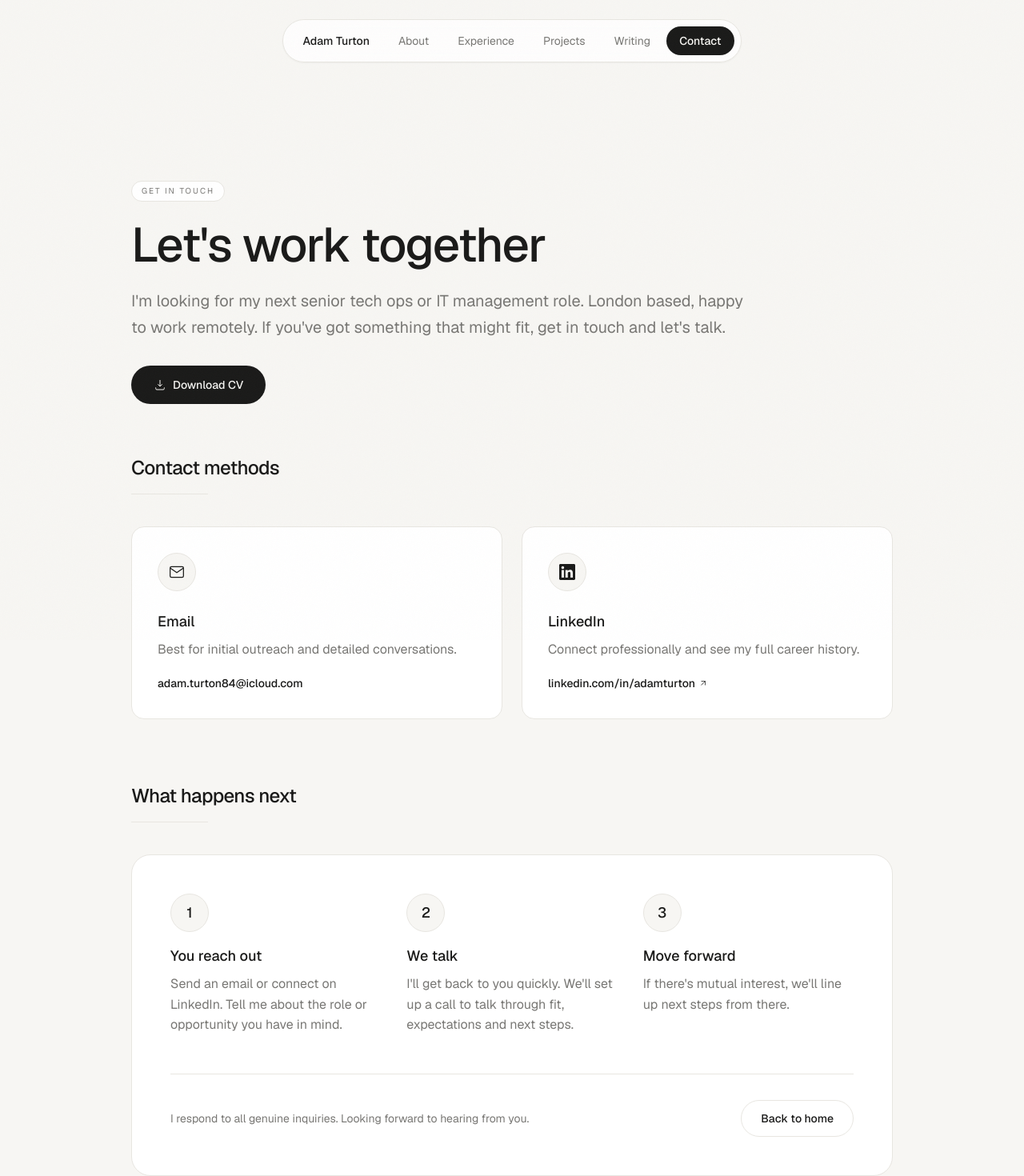
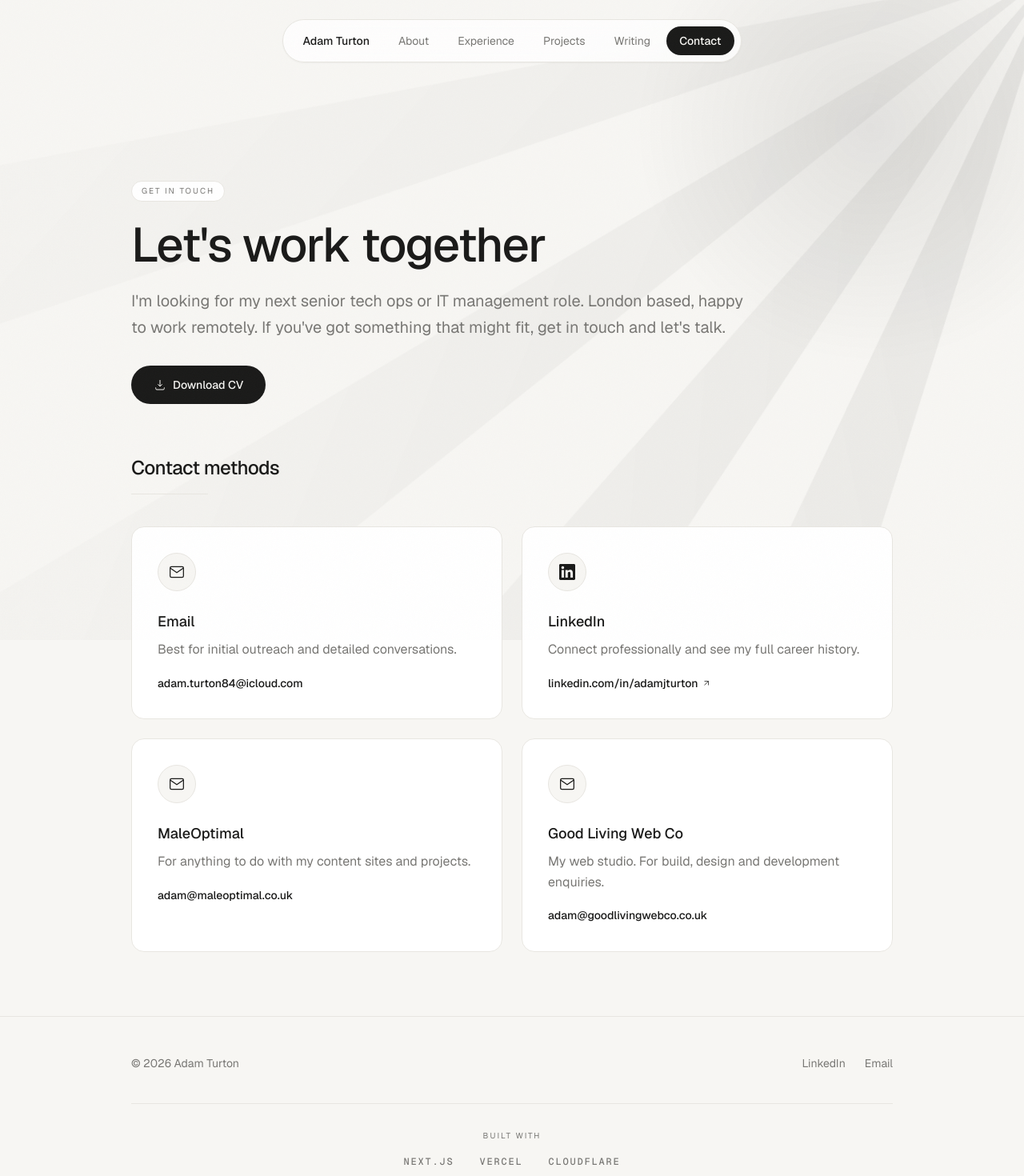
Before and after one commit to errorpleasetryagain/adamturton-portfolio, a Next.js app: page /contact in a window 1280 px wide. Shown: the top 1470 px of the page at 80% size. Built offline with nearby package versions, Linux system fonts and the light colour scheme.

Commit message:
Redesign: side-rays, continuous scroll-reveal, contact emails, footer built-with, favicon, real projects

```diff
--- a/src/app/about/page.tsx
+++ b/src/app/about/page.tsx
@@ -33,27 +33,37 @@ export default function AboutPage() {
             <div className="grain-overlay pointer-events-none absolute inset-0" />
           </div>
 
-          <div>
-            <ScrollReveal>
-              I&apos;m Adam. I&apos;ve spent the last ten years in technology operations, starting at Apple and working through Selfridges to Starling Bank, where I now lead the tech ops team. I keep critical systems running and fix things when they break, but the part I care about most is the people. Developing a team and watching someone get good at something they couldn&apos;t do before is the bit that actually keeps me interested.
-            </ScrollReveal>
+          <ScrollReveal>
+            {[
+              "I'm Adam. I've spent the last ten years in technology operations, starting at Apple and working through Selfridges to Starling Bank, where I now lead the tech ops team. I keep critical systems running and fix things when they break, but the part I care about most is the people. Developing a team and watching someone get good at something they couldn't do before is the bit that actually keeps me interested.",
+              "My Apple background is genuine and hands-on. I'm an Apple Certified Mac Technician, so I've done the component level repair, the diagnostics, the macOS and iOS and MDM side of things, not just managed people who do it. That depth carries through everything since.",
+              "Outside of work I build things. A few content sites in Next.js and MDX, and a lot of time spent with AI and agentic workflows. I use Claude and local models daily and build real automations with them, so when I say I'm up to date on AI I mean I'm using it, not reading about it.",
+              "Away from a screen, music is the big one. I make it and I DJ. I cook most of my own meals, I'm in the gym four days a week, and I keep a pretty healthy lifestyle in general. I'll happily disappear on a long walk, and I collect trainers, which is a habit I have made peace with.",
+              "I have ADHD, so I work best with clarity, autonomy and a bit of variety. Based in London, looking for my next senior tech ops or IT management role.",
+            ]}
+          </ScrollReveal>
 
-            <ScrollReveal>
-              My Apple background is genuine and hands-on. I&apos;m an Apple Certified Mac Technician, so I&apos;ve done the component level repair, the diagnostics, the macOS and iOS and MDM side of things, not just managed people who do it. That depth carries through everything since.
-            </ScrollReveal>
-
-            <ScrollReveal>
-              Outside of work I build things. A few content sites in Next.js and MDX, and a lot of time spent with AI and agentic workflows. I use Claude and local models daily and build real automations with them, so when I say I&apos;m up to date on AI I mean I&apos;m using it, not reading about it.
-            </ScrollReveal>
-
-            <ScrollReveal>
-              Away from a screen, music is the big one. I make it and I DJ. I cook most of my own meals, I&apos;m in the gym four days a week, and I keep a pretty healthy lifestyle in general. I&apos;ll happily disappear on a long walk, and I collect trainers, which is a habit I have made peace with.
-            </ScrollReveal>
-
-            <ScrollReveal>
-              I have ADHD, so I work best with clarity, autonomy and a bit of variety. Based in London, looking for my next senior tech ops or IT management role.
-            </ScrollReveal>
-          </div>
+          <p className="clear-both mt-8 text-base text-[var(--foreground-muted)]">
+            A couple of the sites I write and build:{' '}
+            <a
+              href="https://maleoptimal.co.uk"
+              target="_blank"
+              rel="noopener noreferrer"
+              className="link-underline text-[var(--foreground)]"
+            >
+              MaleOptimal
+            </a>{' '}
+            and{' '}
+            <a
+              href="https://glp1guide.co.uk"
+              target="_blank"
+              rel="noopener noreferrer"
+              className="link-underline text-[var(--foreground)]"
+            >
+              GLP1 Guide
+            </a>
+            .
+          </p>
         </div>
 
         <div className="mt-16 flex flex-wrap items-center justify-center gap-4">
--- a/src/app/contact/page.tsx
+++ b/src/app/contact/page.tsx
@@ -1,7 +1,6 @@
 'use client';
 
 import { motion } from 'framer-motion';
-import Link from 'next/link';
 
 export default function ContactPage() {
   return (
@@ -59,7 +58,7 @@ export default function ContactPage() {
         </motion.div>
 
         <div className="grid grid-cols-1 gap-6 md:grid-cols-2">
-          {/* Email Card */}
+          {/* Email: personal */}
           <motion.a
             href="mailto:adam.turton84@icloud.com"
             initial={{ opacity: 0, y: 24 }}
@@ -87,7 +86,7 @@ export default function ContactPage() {
 
           {/* LinkedIn Card */}
           <motion.a
-            href="https://linkedin.com/in/adamturton"
+            href="https://linkedin.com/in/adamjturton"
             target="_blank"
             rel="noopener noreferrer"
             initial={{ opacity: 0, y: 24 }}
@@ -108,106 +107,67 @@ export default function ContactPage() {
               Connect professionally and see my full career history.
             </p>
             <span className="inline-flex items-center text-sm font-medium text-[var(--foreground)] group-hover:underline">
-              linkedin.com/in/adamturton
+              linkedin.com/in/adamjturton
               <svg className="ml-1 h-3 w-3" viewBox="0 0 24 24" fill="none" stroke="currentColor" strokeWidth="1.5">
                 <path d="M7 17L17 7M17 7H7M17 7v10" />
               </svg>
             </span>
           </motion.a>
-        </div>
-      </section>
 
-      {/* What Happens Next */}
-      <section className="pb-24">
-        <motion.div
-          initial={{ opacity: 0, y: 24 }}
-          whileInView={{ opacity: 1, y: 0 }}
-          viewport={{ once: true, margin: '-100px' }}
-          transition={{ duration: 0.6 }}
-          className="mb-10"
-        >
-          <h2 className="mb-4 text-2xl font-medium tracking-tight text-[var(--foreground)]">
-            What happens next
-          </h2>
-          <div className="h-px w-24 bg-[var(--border)]" />
-        </motion.div>
-
-        <div className="rounded-3xl border border-[var(--border)] bg-[var(--surface)] p-8 md:p-12">
-          <div className="grid grid-cols-1 gap-8 md:grid-cols-3">
-            <motion.div
+          {/* Email: MaleOptimal */}
+          <motion.a
+            href="mailto:adam@maleoptimal.co.uk"
             initial={{ opacity: 0, y: 24 }}
             whileInView={{ opacity: 1, y: 0 }}
             viewport={{ once: true }}
-              transition={{ duration: 0.6 }}
-              className="text-center md:text-left"
+            transition={{ duration: 0.6, delay: 0.15 }}
+            className="group relative overflow-hidden rounded-2xl border border-[var(--border)] bg-[var(--surface)] p-8 transition-all hover:shadow-[0_8px_30px_rgba(0,0,0,0.04)] hover:border-[var(--foreground)]"
           >
-              <div className="mb-4 flex h-12 w-12 items-center justify-center rounded-full border border-[var(--border)] bg-[var(--background)] md:mx-0">
-                <span className="text-lg font-medium text-[var(--foreground)]">1</span>
+            <div className="mb-6 flex h-12 w-12 items-center justify-center rounded-full border border-[var(--border)] bg-[var(--background)]">
+              <svg className="h-5 w-5 text-[var(--foreground)]" viewBox="0 0 24 24" fill="none" stroke="currentColor" strokeWidth="1.5">
+                <rect x="2" y="4" width="20" height="16" rx="2" />
+                <path d="M22 6l-10 7L2 6" />
+              </svg>
             </div>
             <h3 className="mb-2 text-lg font-medium text-[var(--foreground)]">
-                You reach out
+              MaleOptimal
             </h3>
-              <p className="text-[var(--foreground-muted)]">
-                Send an email or connect on LinkedIn. Tell me about the role or opportunity you have in mind.
+            <p className="mb-4 text-[var(--foreground-muted)]">
+              For anything to do with my content sites and projects.
             </p>
-            </motion.div>
+            <span className="text-sm font-medium text-[var(--foreground)] group-hover:underline">
+              adam@maleoptimal.co.uk
+            </span>
+          </motion.a>
 
-            <motion.div
-              initial={{ opacity: 0, y: 24 }}
-              whileInView={{ opacity: 1, y: 0 }}
-              viewport={{ once: true }}
-              transition={{ duration: 0.6, delay: 0.1 }}
-              className="text-center md:text-left"
-            >
-              <div className="mb-4 flex h-12 w-12 items-center justify-center rounded-full border border-[var(--border)] bg-[var(--background)] md:mx-0">
-                <span className="text-lg font-medium text-[var(--foreground)]">2</span>
-              </div>
-              <h3 className="mb-2 text-lg font-medium text-[var(--foreground)]">
-                We talk
-              </h3>
-              <p className="text-[var(--foreground-muted)]">
-                I&apos;ll get back to you quickly. We&apos;ll set up a call to talk through fit, expectations and next steps.
-              </p>
-            </motion.div>
-
-            <motion.div
+          {/* Email: Good Living Web Co */}
+          <motion.a
+            href="mailto:adam@goodlivingwebco.co.uk"
             initial={{ opacity: 0, y: 24 }}
             whileInView={{ opacity: 1, y: 0 }}
             viewport={{ once: true }}
             transition={{ duration: 0.6, delay: 0.2 }}
-              className="text-center md:text-left"
+            className="group relative overflow-hidden rounded-2xl border border-[var(--border)] bg-[var(--surface)] p-8 transition-all hover:shadow-[0_8px_30px_rgba(0,0,0,0.04)] hover:border-[var(--foreground)]"
           >
-              <div className="mb-4 flex h-12 w-12 items-center justify-center rounded-full border border-[var(--border)] bg-[var(--background)] md:mx-0">
-                <span className="text-lg font-medium text-[var(--foreground)]">3</span>
+            <div className="mb-6 flex h-12 w-12 items-center justify-center rounded-full border border-[var(--border)] bg-[var(--background)]">
+              <svg className="h-5 w-5 text-[var(--foreground)]" viewBox="0 0 24 24" fill="none" stroke="currentColor" strokeWidth="1.5">
+                <rect x="2" y="4" width="20" height="16" rx="2" />
+                <path d="M22 6l-10 7L2 6" />
+              </svg>
             </div>
             <h3 className="mb-2 text-lg font-medium text-[var(--foreground)]">
-                Move forward
+              Good Living Web Co
             </h3>
-              <p className="text-[var(--foreground-muted)]">
-                If there&apos;s mutual interest, we&apos;ll line up next steps from there.
+            <p className="mb-4 text-[var(--foreground-muted)]">
+              My web studio. For build, design and development enquiries.
             </p>
-            </motion.div>
-          </div>
-
-          <motion.div
-            initial={{ opacity: 0, y: 24 }}
-            whileInView={{ opacity: 1, y: 0 }}
-            viewport={{ once: true }}
-            transition={{ duration: 0.6, delay: 0.3 }}
-            className="mt-12 flex flex-col items-center justify-between gap-6 border-t border-[var(--border)] pt-8 md:flex-row"
-          >
-            <p className="text-sm text-[var(--foreground-muted)]">
-              I respond to all genuine inquiries. Looking forward to hearing from you.
-            </p>
-            <Link
-              href="/"
-              className="inline-flex items-center rounded-full border border-[var(--border)] px-6 py-3 text-sm font-medium text-[var(--foreground)] transition-colors hover:bg-[var(--border)]"
-            >
-              Back to home
-            </Link>
-          </motion.div>
+            <span className="text-sm font-medium text-[var(--foreground)] group-hover:underline">
+              adam@goodlivingwebco.co.uk
+            </span>
+          </motion.a>
         </div>
       </section>
+
     </div>
   );
 }
--- a/src/app/cv/page.tsx
+++ b/src/app/cv/page.tsx
@@ -259,7 +259,7 @@ export default function CVPage() {
             Get in touch
           </a>
           <a
-            href="https://linkedin.com/in/adamturton"
+            href="https://linkedin.com/in/adamjturton"
             target="_blank"
             rel="noopener noreferrer"
             className="inline-flex items-center rounded-full border border-[var(--border)] px-6 py-3 text-sm font-medium text-[var(--foreground)] transition-colors hover:bg-[var(--border)]"
--- a/src/app/layout.tsx
+++ b/src/app/layout.tsx
@@ -3,6 +3,7 @@ import { Geist, Geist_Mono } from "next/font/google";
 import "./globals.css";
 import Header from "@/components/layout/header";
 import Footer from "@/components/layout/footer";
+import SideRays from "@/components/ui/side-rays";
 
 const geistSans = Geist({
   variable: "--font-geist-sans",
@@ -30,6 +31,7 @@ export default function RootLayout({
       className={`${geistSans.variable} ${geistMono.variable} h-full antialiased`}
     >
       <body className="min-h-full flex flex-col">
+        <SideRays />
         <Header />
         <main className="flex-1 pt-20">{children}</main>
         <Footer />
--- a/src/components/layout/footer.tsx
+++ b/src/components/layout/footer.tsx
@@ -1,18 +1,23 @@
 import Link from 'next/link';
+
+const builtWith = [
+  { name: 'Next.js', url: 'https://nextjs.org' },
+  { name: 'Vercel', url: 'https://vercel.com' },
+  { name: 'Cloudflare', url: 'https://cloudflare.com' },
+];
 
 export default function Footer() {
   return (
     <footer className="border-t border-[var(--border)] py-12">
-      <div className="mx-auto flex max-w-[var(--container-max)] flex-col items-center justify-between gap-6 px-6 md:flex-row">
+      <div className="mx-auto max-w-[var(--container-max)] px-6">
+        <div className="flex flex-col items-center justify-between gap-6 md:flex-row">
           <div className="flex items-center gap-3 text-sm text-[var(--foreground-muted)]">
             <span>&copy; {new Date().getFullYear()} Adam Turton</span>
-          <span className="text-[var(--border)]">&middot;</span>
-          <span>Built with Next.js</span>
           </div>
 
           <div className="flex items-center gap-6">
             <Link
-            href="https://linkedin.com/in/adamturton"
+              href="https://linkedin.com/in/adamjturton"
               target="_blank"
               rel="noopener noreferrer"
               className="link-underline text-sm text-[var(--foreground-muted)] transition-colors hover:text-[var(--foreground)]"
@@ -27,6 +32,27 @@ export default function Footer() {
             </Link>
           </div>
         </div>
+
+        {/* Built with */}
+        <div className="mt-10 flex flex-col items-center gap-4 border-t border-[var(--border)] pt-8">
+          <span className="text-[10px] uppercase tracking-[0.2em] text-[var(--foreground-muted)]">
+            Built with
+          </span>
+          <div className="flex flex-wrap items-center justify-center gap-x-8 gap-y-3">
+            {builtWith.map((tool) => (
+              <Link
+                key={tool.name}
+                href={tool.url}
+                target="_blank"
+                rel="noopener noreferrer"
+                className="font-mono text-xs font-medium uppercase tracking-[0.15em] text-[var(--foreground-muted)] transition-colors hover:text-[var(--foreground)]"
+              >
+                {tool.name}
+              </Link>
+            ))}
+          </div>
+        </div>
+      </div>
     </footer>
   );
 }
--- /dev/null
+++ b/src/components/ui/side-rays.tsx
@@ -0,0 +1,51 @@
+'use client';
+
+/**
+ * Soft light rays fanning out from the top-right corner, reactbits side-rays
+ * style. Pure monochrome (soft white), sits fixed behind all content and is
+ * non-interactive. Subtle but present, to give the page a light source.
+ */
+export default function SideRays() {
+  return (
+    <div
+      aria-hidden
+      className="pointer-events-none fixed inset-0 -z-10 overflow-hidden"
+    >
+      {/* Core glow at the corner */}
+      <div
+        className="absolute -right-32 -top-40 h-[640px] w-[640px] rounded-full"
+        style={{
+          background:
+            'radial-gradient(circle, color-mix(in srgb, var(--foreground) 9%, transparent) 0%, transparent 65%)',
+        }}
+      />
+
+      {/* Fanned rays */}
+      <svg
+        className="side-rays-svg absolute -right-10 -top-10 h-[150vh] w-[120vw] opacity-[0.5]"
+        viewBox="0 0 1000 1000"
+        preserveAspectRatio="xMaxYMin slice"
+        fill="none"
+      >
+        <defs>
+          <linearGradient id="rayfade" x1="1" y1="0" x2="0" y2="1">
+            <stop offset="0%" stopColor="var(--foreground)" stopOpacity="0.14" />
+            <stop offset="55%" stopColor="var(--foreground)" stopOpacity="0.04" />
+            <stop offset="100%" stopColor="var(--foreground)" stopOpacity="0" />
+          </linearGradient>
+        </defs>
+        <g className="side-rays-fan" style={{ transformOrigin: '1000px 0px' }}>
+          {[8, 24, 42, 62, 84].map((deg, i) => (
+            <polygon
+              key={i}
+              points="1000,0 460,1600 700,1600"
+              fill="url(#rayfade)"
+              transform={`rotate(${deg} 1000 0)`}
+              style={{ opacity: 1 - i * 0.14 }}
+            />
+          ))}
+        </g>
+      </svg>
+    </div>
+  );
+}
```
Also changed, not shown: src/app/experience/page.tsx (+4 -7 lines), src/app/globals.css (+16 -0 lines), src/components/ui/decrypted-text.tsx (+15 -3 lines), src/components/ui/scroll-reveal.tsx (+44 -20 lines). Lines whose indentation alone changed are shown as unchanged.
